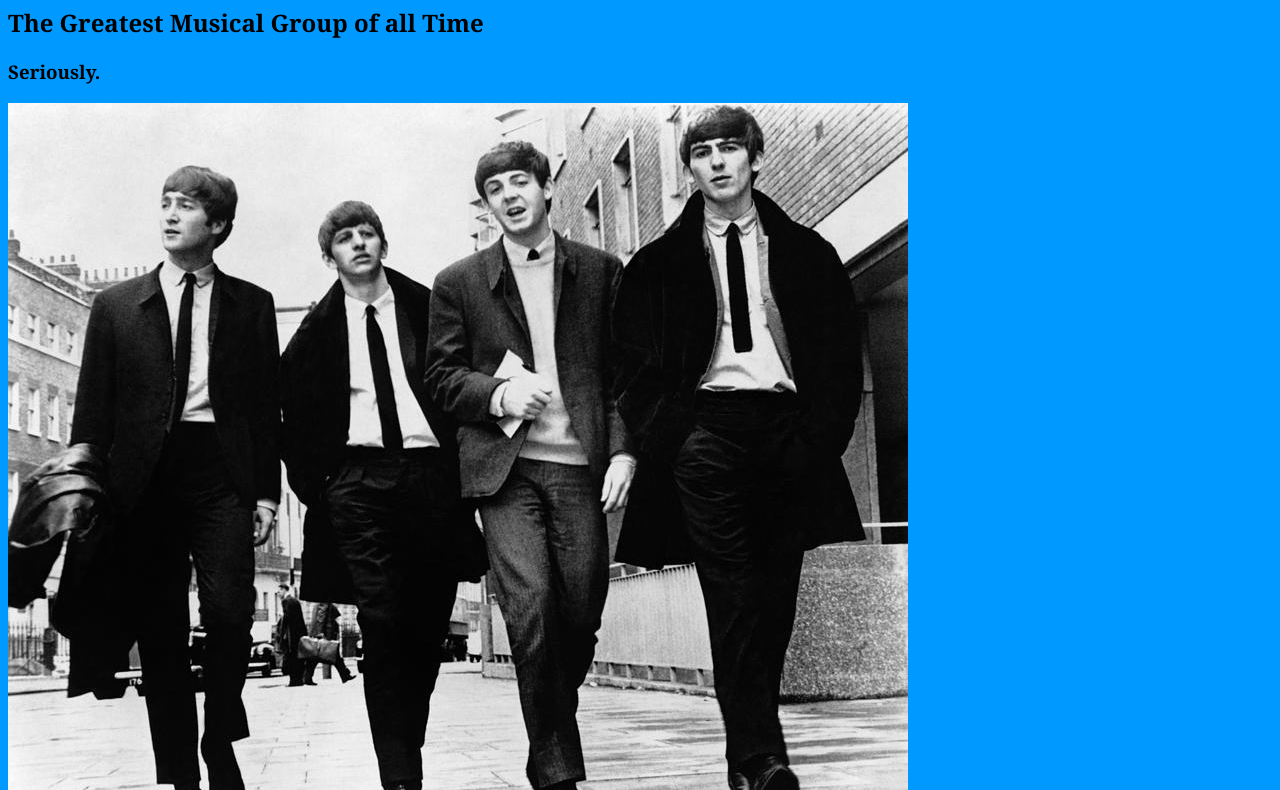
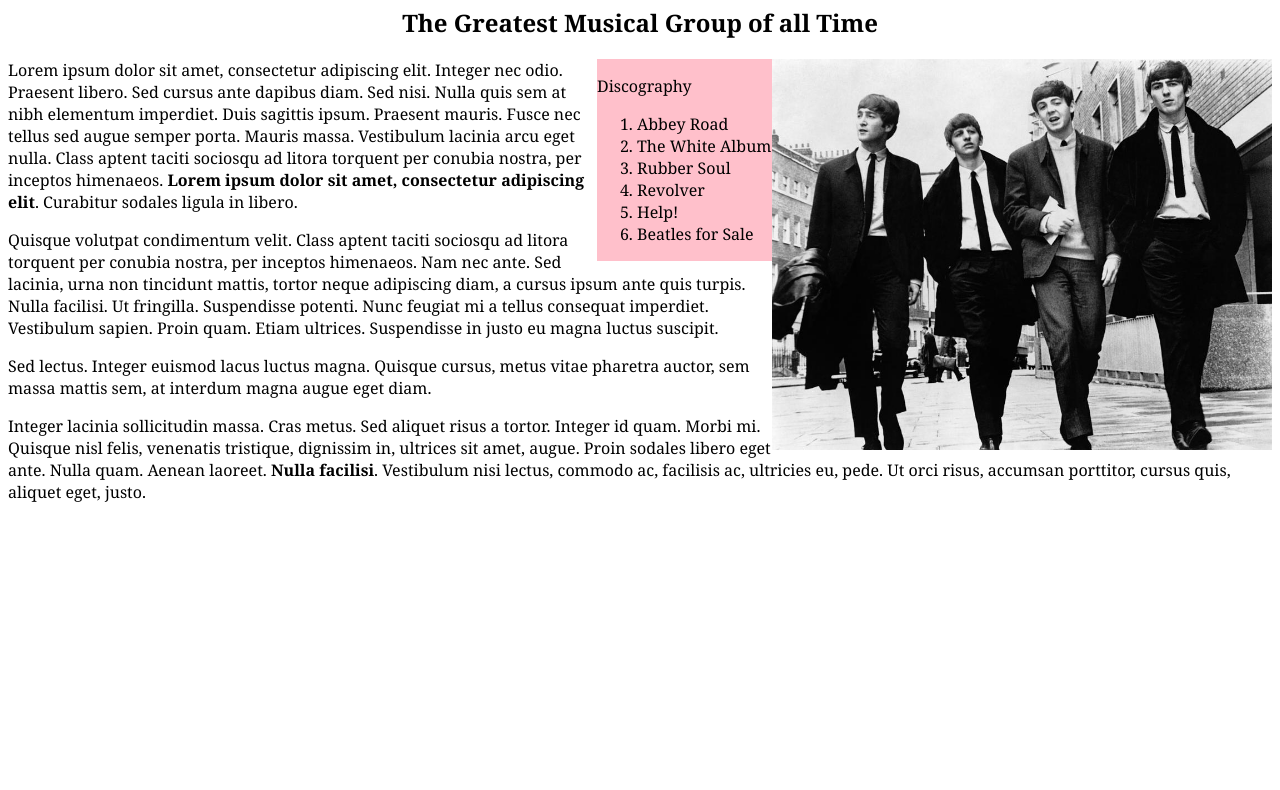
Before and after one commit to gorillachurch/Epicodus, a plain HTML site: page Week2/band2.html in a window 1280 px wide. Shown: the part 80-870 px from the top of the page. After the commit the page ends 800 px from the top, so only its background shows below. Drawn offline with Linux system fonts and the light colour scheme.

Commit message:
Added html and style to the band2 webpage.

```diff
--- a/Week2/band2.html
+++ b/Week2/band2.html
@@ -2,30 +2,38 @@
 <html>
   <head>
     <link href="css/band-styles2.css" rel="stylesheet" type="text/css" media="all">
-
 <title>The Beatles</title>
     <h1>The Beatles</h1>
     <h2>The Greatest Musical Group of all Time</h2>
-    <h3>Seriously.</h3>
+  </head>
 
-      <img src="img/beatles1.jpg" alt="A nice bicture of the beatles being very young" />
 
-      <div class="discog">
+
+     <img src="img/beatles1.jpg" class="medium" alt="A nice picture of the beatles being very young" />
+
+
+
+
+
+
+
+  <div class="sidebar">
      <p>Discography</p>
-              <ol></ol>
+      <ol>
         <li>Abbey Road</li>
         <li>The White Album</li>
         <li>Rubber Soul</li>
         <li>Revolver</li>
         <li>Help!</li>
         <li>Beatles for Sale</li>
+      </ol>
    </div>
 
-      <div class="main-article">
+
+
+      <div class="comlumns">
 
        <p>Lorem ipsum dolor sit amet, consectetur adipiscing elit. Integer nec odio. Praesent libero. Sed cursus ante dapibus diam. Sed nisi. Nulla quis sem at nibh elementum imperdiet. Duis sagittis ipsum. Praesent mauris. Fusce nec tellus sed augue semper porta. Mauris massa. Vestibulum lacinia arcu eget nulla. Class aptent taciti sociosqu ad litora torquent per conubia nostra, per inceptos himenaeos. <b>Lorem ipsum dolor sit amet, consectetur adipiscing elit</b>. Curabitur sodales ligula in libero. </p>
-
-       <p>Sed dignissim lacinia nunc. Curabitur tortor. Pellentesque nibh. Aenean quam. In scelerisque sem at dolor. Maecenas mattis. Sed convallis tristique sem. <i>Lorem ipsum dolor sit amet, consectetur adipiscing elit</i>. Proin ut ligula vel nunc egestas porttitor. <i>Lorem ipsum dolor sit amet, consectetur adipiscing elit</i>. Morbi lectus risus, iaculis vel, suscipit quis, luctus non, massa. Fusce ac turpis quis ligula lacinia aliquet. Mauris ipsum. Nulla metus metus, ullamcorper vel, tincidunt sed, euismod in, nibh. </p>
 
        <p>Quisque volutpat condimentum velit. Class aptent taciti sociosqu ad litora torquent per conubia nostra, per inceptos himenaeos. Nam nec ante. Sed lacinia, urna non tincidunt mattis, tortor neque adipiscing diam, a cursus ipsum ante quis turpis. Nulla facilisi. Ut fringilla. Suspendisse potenti. Nunc feugiat mi a tellus consequat imperdiet. Vestibulum sapien. Proin quam. Etiam ultrices. Suspendisse in justo eu magna luctus suscipit. </p>
 
--- a/Week2/css/band-styles2.css
+++ b/Week2/css/band-styles2.css
@@ -1,10 +1,27 @@
 * {
-  background-color: #0099ff;
   font-family: georgia, serif;
   font-style: normal;
 }
-div.main-article {
+h1 {
+  text-align: center;
+}
+h2 {
+  text-align: center;
+}
+div.columns {
     -webkit-columns: 100px 3;
     -moz-columns: 100px 3;
     columns: 100px 3;
 }
+.sidebar {
+  width: 175px;
+  float: right;
+  background-color: pink;
+}
+img.medium {
+  width: 500px;
+  float: right;
+}
+head.class {
+  float: center;
+}
```
Lines whose indentation alone changed are shown as unchanged.
